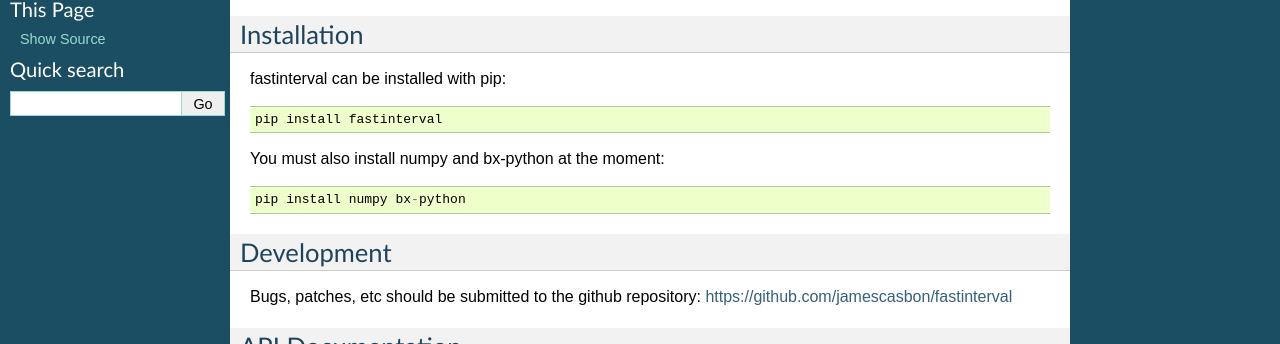
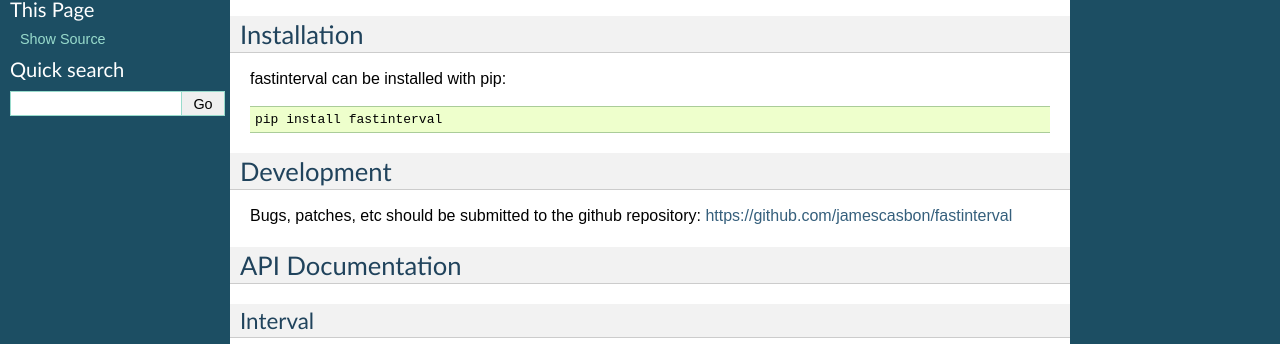
Before and after one commit to jamescasbon/fastinterval, a Sphinx documentation site: the page built from doc/index.rst, in a window 1280 px wide, cut to the strip 247-591 px from the top of the page. Built offline with Sphinx 7.4.7, drawn with Linux system fonts in a browser that asks for light colours.

Commit message:
fix setup.py docs

```diff
--- a/doc/index.rst
+++ b/doc/index.rst
@@ -17,10 +17,6 @@
 fastinterval can be installed with pip::
 
     pip install fastinterval
-
-You must also install numpy and bx-python at the moment::
-
-    pip install numpy bx-python
 
 
 Development
```
